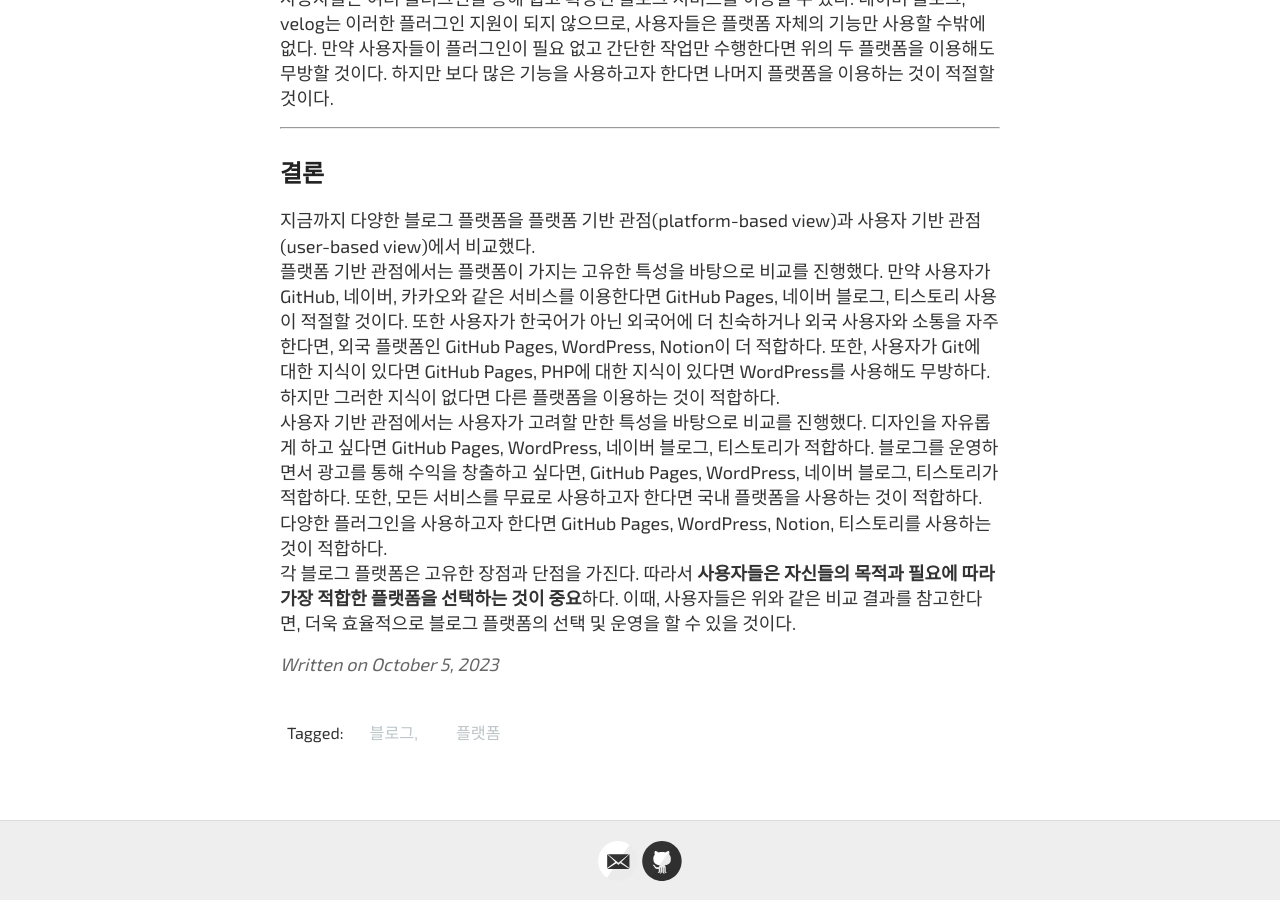
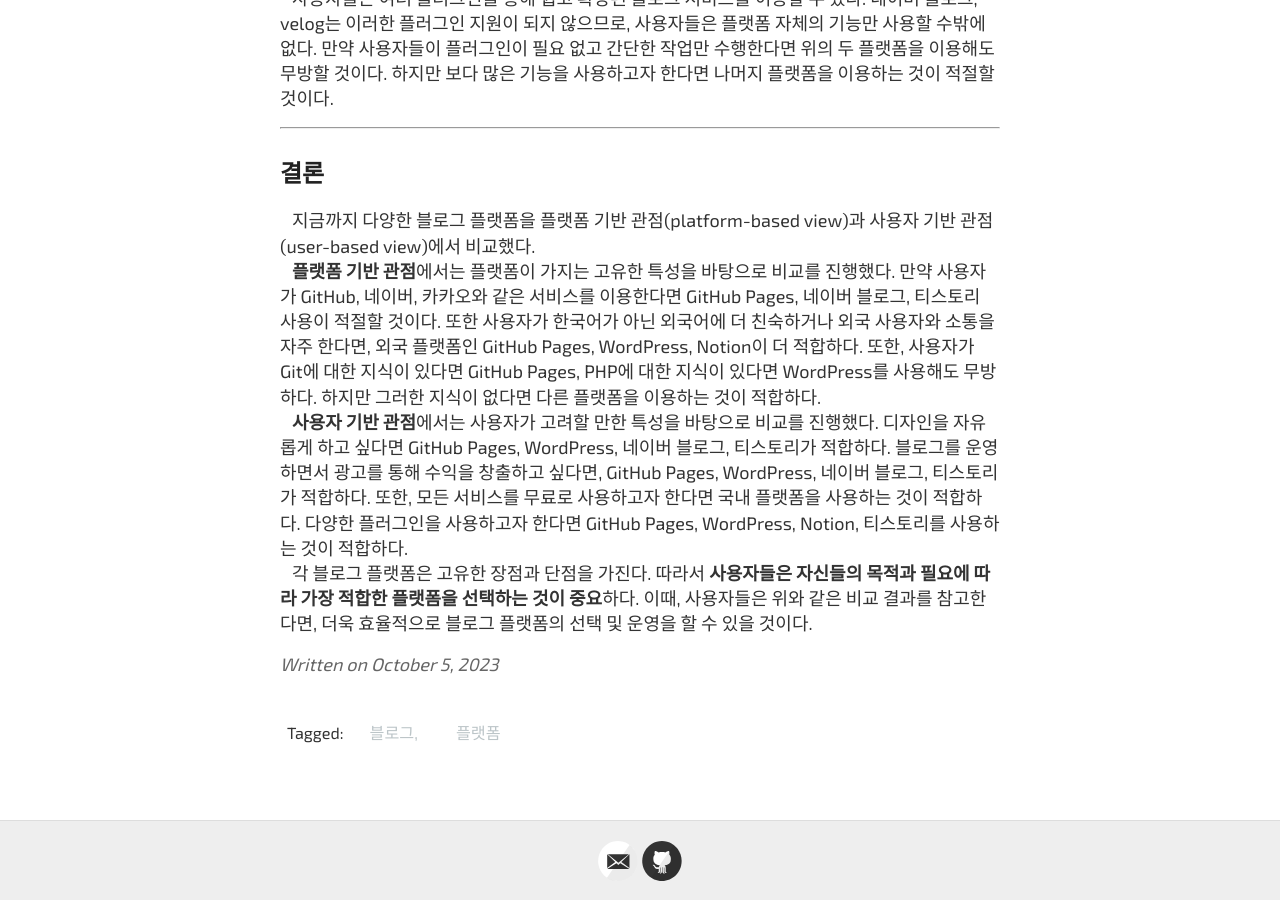
Before and after one commit to ciment1010/ciment1010.github.io, a Jekyll site: the page built from _posts/2023-10-05-개발자 블로그 플랫폼 비교.md, in a window 1280 px wide and 900 px high, scrolled down 4231 px. Built offline with Jekyll 4.4.1, drawn with Linux system fonts in a browser that asks for light colours; some web fonts are replaced; comment, search, counter and statistics services are not loaded; some of the changed lines change nothing that is shown.

Commit message:
fix: 내용 수정

```diff
--- a/_posts/2023-10-05-개발자 블로그 플랫폼 비교.md
+++ b/_posts/2023-10-05-개발자 블로그 플랫폼 비교.md
@@ -8,7 +8,7 @@
 > 요약 – 개발자와 CS 전공자들에게 블로그는 지식 공유의 중요한 수단이다. 하지만 현재는 수많은 블로그 플랫폼이 존재하여, 사용자들이 자신에게 적합한 플랫폼을 선택하는 데 어려움을 겪고 있다. 따라서 **GitHub Pages, WordPress, Notion, 네이버 블로그, 티스토리, velog**를 플랫폼 기반 관점, 사용자 기반 관점에서 비교하여 각각의 특성을 알아보고자 한다. **플랫폼 기반 관점**에서는 플랫폼이 가지는 고유한 특성(운영사(자), 제작 국가, 지원 언어, 용도, 회원 가입의 필요성, 마크다운 외의 교육(언어) 필요성)을 바탕으로 비교한다. **사용자 기반 관점**에서는 사용자가 고려할 만한 특성(마크다운 지원, 디자인 자유성, 디자인 편의성, 광고 삽입 가능성, 유료 서비스 금액, 플러그인 지원 여부)을 바탕으로 비교한다. 비교 결과를 통해, 사용자들은 자신의 목적과 필요에 적합한 플랫폼을 선택할 수 있다.
 
 ## 서론
-개발자들과 CS 전공자들에게 있어 블로그는 정보와 지식을 공유하는 중요한 창구이다. 이러한 중요성에 따라 오늘날에는 수많은 블로그 플랫폼이 존재한다. 따라서 새로운 개발자들이나 블로그를 시작하려는 사람들에게는 블로그 플랫폼의 선택이 힘들 수 있다.  이 글에서는 대표적인 외국 블로그 플랫폼인 **GitHub Pages, WordPress, Notion**과 국내 블로그 플랫폼인 **네이버 블로그, 티스토리, velog**를 비교하고자 한다. 먼저 **플랫폼 기반 관점(platform-based view)**에서 비교하여, 플랫폼의 특징에 대해 각각 살펴본다. 다음으로 **사용자 기반 관점(user-based view)**에서 비교하여 어떤 블로그가 사용자의 관점에서 더 유용한지 살펴본다.
+&nbsp;&nbsp; 개발자들과 CS 전공자들에게 있어 블로그는 정보와 지식을 공유하는 중요한 창구이다. 이러한 중요성에 따라 오늘날에는 수많은 블로그 플랫폼이 존재한다. 따라서 새로운 개발자들이나 블로그를 시작하려는 사람들에게는 블로그 플랫폼의 선택이 힘들 수 있다.  이 글에서는 대표적인 외국 블로그 플랫폼인 **GitHub Pages, WordPress, Notion**과 국내 블로그 플랫폼인 **네이버 블로그, 티스토리, velog**를 비교하고자 한다. 먼저 **플랫폼 기반 관점(platform-based view)**에서 비교하여, 플랫폼의 특징에 대해 각각 살펴본다. 다음으로 **사용자 기반 관점(user-based view)**에서 비교하여 어떤 블로그가 사용자의 관점에서 더 유용한지 살펴본다.
 <br>
 ![GitHub Pages, Notion의 로고]({{site.baseurl}}/images/20231005/01.png)
 <br>
@@ -17,68 +17,68 @@
 ***
 
 ## 본론
-이 글에서는 비교할 블로그 플랫폼으로 GitHub Pages, WordPress, Notion, 네이버 블로그, 티스토리, velog를 택한다. 그리고 이들을 플랫폼 기반 관점, 사용자 기반 관점에서 비교해 보며 각 플랫폼의 특징에 대해 알아보고자 한다.
+&nbsp;&nbsp; 이 글에서는 비교할 블로그 플랫폼으로 GitHub Pages, WordPress, Notion, 네이버 블로그, 티스토리, velog를 택한다. 그리고 이들을 플랫폼 기반 관점, 사용자 기반 관점에서 비교해 보며 각 플랫폼의 특징에 대해 알아보고자 한다.
 
 ### 1. 플랫폼 기반 관점(platform-based view) 비교
-먼저 플랫폼 기반 관점(platform-based view)에서 비교한다.  플랫폼 기반 관점의 비교는 플랫폼이 가지는 고유한 특성을 바탕으로 한 비교를 말한다. 플랫폼의 운영사(자), 제작 국가, 지원 언어, 용도, 회원 가입의 필요성, 마크다운 외의 교육(언어) 필요성을 기준으로 비교를 할 것이다. 이러한 특성을 비교함으로써, 각 플랫폼 자체가 가지는 특징에 대해 알 수 있다.
+&nbsp;&nbsp; 먼저 플랫폼 기반 관점(platform-based view)에서 비교한다.  플랫폼 기반 관점의 비교는 플랫폼이 가지는 고유한 특성을 바탕으로 한 비교를 말한다. 플랫폼의 운영사(자), 제작 국가, 지원 언어, 용도, 회원 가입의 필요성, 마크다운 외의 교육(언어) 필요성을 기준으로 비교를 할 것이다. 이러한 특성을 비교함으로써, 각 플랫폼 자체가 가지는 특징에 대해 알 수 있다.
 
 ![플랫폼 기반 관점에서의 비교]({{site.baseurl}}/images/20231005/02.png)
 <br>
 ###### *Figure 2. 플랫폼 기반 관점에서의 비교*
 
 #### 1) 운영사(자)
-먼저 운영사(자) 항목에서 보면, GitHub Pages, 네이버 블로그, 티스토리는 이미 자사의 서비스 플랫폼이 존재하고, 이에 대한 확장 서비스로 블로그 플랫폼을 운영함을 알 수 있다. 따라서 만약 사용자가 GitHub, 네이버, 카카오를 이용하고 있다면 자사의 블로그 플랫폼을 이용하는 것이 적합하다.
+&nbsp;&nbsp; 먼저 운영사(자) 항목에서 보면, GitHub Pages, 네이버 블로그, 티스토리는 이미 자사의 서비스 플랫폼이 존재하고, 이에 대한 확장 서비스로 블로그 플랫폼을 운영함을 알 수 있다. 따라서 만약 사용자가 GitHub, 네이버, 카카오를 이용하고 있다면 자사의 블로그 플랫폼을 이용하는 것이 적합하다.
 
 #### 2 & 3) 제작 국가 & 지원 언어
-국외 플랫폼에서는 당연히 영어를   지원한다. 그리고 한국어와 같은 다른 국가의 언어들도 지원한다. 그러나 한국에서 제작된 블로그 플랫폼의 경우에는 한국어만 지원된다. 따라서 한국어 외의 다른 언어가 더 편하거나 외국인과 교류할 예정이라면 GitHub Pages, WordPress, Notion을, 그렇지 않다면 국내 블로그 플랫폼을 이용하는 것이 적합하다.
+&nbsp;&nbsp; 국외 플랫폼에서는 당연히 영어를   지원한다. 그리고 한국어와 같은 다른 국가의 언어들도 지원한다. 그러나 한국에서 제작된 블로그 플랫폼의 경우에는 한국어만 지원된다. 따라서 한국어 외의 다른 언어가 더 편하거나 외국인과 교류할 예정이라면 GitHub Pages, WordPress, Notion을, 그렇지 않다면 국내 블로그 플랫폼을 이용하는 것이 적합하다.
 
 #### 4) 용도
-대부분의 블로그 플랫폼은 블로그를 목적으로 운용되고 있으며 Notion의 경우에는 필기 및 위키, 협업의 목적으로 사용된다. 이 글에서는 블로그를 기준으로 살피고 있으므로, 모든 플랫폼은 용도에 있어서 적절하다.
+&nbsp;&nbsp; 대부분의 블로그 플랫폼은 블로그를 목적으로 운용되고 있으며 Notion의 경우에는 필기 및 위키, 협업의 목적으로 사용된다. 이 글에서는 블로그를 기준으로 살피고 있으므로, 모든 플랫폼은 용도에 있어서 적절하다.
 
 #### 5) 회원가입의 필요성
-모든 플랫폼은 서비스를 이용하기 위해서 회원가입이 필요하다. 따라서 사용자들은 해당 서비스 이용 시 회원가입을 필수로 해야 한다. 물론 회원가입을 하지 않아도 조회는 할 수 있지만, 이 글은 블로그의 운영을 목적으로 하므로, 모든 플랫폼에서 회원가입이 필수라고 볼 수 있다.
+&nbsp;&nbsp; 모든 플랫폼은 서비스를 이용하기 위해서 회원가입이 필요하다. 따라서 사용자들은 해당 서비스 이용 시 회원가입을 필수로 해야 한다. 물론 회원가입을 하지 않아도 조회는 할 수 있지만, 이 글은 블로그의 운영을 목적으로 하므로, 모든 플랫폼에서 회원가입이 필수라고 볼 수 있다.
 
 #### 6) 마크다운 외의 교육 필요성
-대부분의 블로그 플랫폼은 글의 작성에 있어 마크다운 형식으로 글을 작성한다. 하지만 GitHub Pages의 경우에는 Git에 대한 지식이 추가로 있어야 한다. WordPress는 추가로 PHP에 대한 지식이 있어야 한다. 이에 반해, 다른 블로그 플랫폼은 마크다운 형식과 각 서비스의 사용법 정도만 알고 있으면 글을 작성하는 데 큰 무리가 없다. 따라서 사용자들은 본인의 지식 및 경험 수준에 근거하여 블로그 플랫폼을 선택하면 된다.
+&nbsp;&nbsp; 대부분의 블로그 플랫폼은 글의 작성에 있어 마크다운 형식으로 글을 작성한다. 하지만 GitHub Pages의 경우에는 Git에 대한 지식이 추가로 있어야 한다. WordPress는 추가로 PHP에 대한 지식이 있어야 한다. 이에 반해, 다른 블로그 플랫폼은 마크다운 형식과 각 서비스의 사용법 정도만 알고 있으면 글을 작성하는 데 큰 무리가 없다. 따라서 사용자들은 본인의 지식 및 경험 수준에 근거하여 블로그 플랫폼을 선택하면 된다.
 
 ***
 
 ### 2. 사용자 기반 관점(user-based view) 비교
-다음으로 사용자 기반 관점(user-based view)에서 비교한다. 사용자 기반 관점의 비교는 사용자가 플랫폼을 이용하는 데 있어 고려할 수 있는 특성을 바탕으로 한 비교를 말한다. 마크다운 지원, 디자인 자유성, 디자인 편의성, 광고 삽입 가능성, 유료 서비스(유료 요금제 중 가장 저렴한 요금제 기준) 금액, 플러그인 지원 여부 기준으로 비교할 것이다.
+&nbsp;&nbsp; 다음으로 사용자 기반 관점(user-based view)에서 비교한다. 사용자 기반 관점의 비교는 사용자가 플랫폼을 이용하는 데 있어 고려할 수 있는 특성을 바탕으로 한 비교를 말한다. 마크다운 지원, 디자인 자유성, 디자인 편의성, 광고 삽입 가능성, 유료 서비스(유료 요금제 중 가장 저렴한 요금제 기준) 금액, 플러그인 지원 여부 기준으로 비교할 것이다.
 <br>
-여기서 디자인 자유성이란 사용자가 블로그 플랫폼을 사용할 때 본인의 블로그 테마나 글의 테마를 자유롭게 꾸밀 수 있는지를 말한다. 디자인 편의도란 사용자가 얼마나 편리하게 디자인을 할 수 있는지를 말한다.
+&nbsp;&nbsp; 여기서 디자인 자유성이란 사용자가 블로그 플랫폼을 사용할 때 본인의 블로그 테마나 글의 테마를 자유롭게 꾸밀 수 있는지를 말한다. 디자인 편의도란 사용자가 얼마나 편리하게 디자인을 할 수 있는지를 말한다.
 
 ![사용자 기반 관점에서의 비교]({{site.baseurl}}/images/20231005/03.png)
 <br>
 ###### *Figure 3. 사용자 기반 관점에서의 비교*
 
 #### 1) 마크다운 지원
-사용자가 문서 제작을 할 때 더욱 쉽게 할 수 있게 해주기 위해서 마크다운은 필수적이다. 또한 개발자나 CS 전공자들에게는 ‘코드 입력’과 같은 기능도 있으므로 더욱 필수적이다. 대부분의 플랫폼에서는 마크다운을 지원하고 있지만, 네이버 블로그는 지원하지 않는다.
+&nbsp;&nbsp; 사용자가 문서 제작을 할 때 더욱 쉽게 할 수 있게 해주기 위해서 마크다운은 필수적이다. 또한 개발자나 CS 전공자들에게는 ‘코드 입력’과 같은 기능도 있으므로 더욱 필수적이다. 대부분의 플랫폼에서는 마크다운을 지원하고 있지만, 네이버 블로그는 지원하지 않는다.
 
 #### 2) 디자인 자유성
-GitHub Pages, WordPress, 네이버 블로그, 티스토리는 블로그 및 글을 제작하는 데 사용자의 취향에 맞게 디자인을 수정할 수 있다. 하지만 Notion, velog는 플랫폼 자체의 디자인을 수정할 수 없다. 따라서 사용자가 본인의 디자인을 구축하고자 한다면 GitHub Pages, WordPress, 네이버 블로그, 티스토리를 이용하는 것이 적절하고, 그렇지 않다면 Notion, velog의 이용도 고려해 볼 수 있다.
+&nbsp;&nbsp; GitHub Pages, WordPress, 네이버 블로그, 티스토리는 블로그 및 글을 제작하는 데 사용자의 취향에 맞게 디자인을 수정할 수 있다. 하지만 Notion, velog는 플랫폼 자체의 디자인을 수정할 수 없다. 따라서 사용자가 본인의 디자인을 구축하고자 한다면 GitHub Pages, WordPress, 네이버 블로그, 티스토리를 이용하는 것이 적절하고, 그렇지 않다면 Notion, velog의 이용도 고려해 볼 수 있다.
 
 #### 3) 디자인 편의도
-디자인 편의도는 디자인 자유성이 있는 플랫폼에서 높은 편의성을 보이고, 디자인 자유성이 없는 플랫폼에서는 낮은 편의성을 보였다. 디자인 자유성이 있는 플랫폼에서는 블로그 테마, 글의 템플릿과 같은 기능을 제공하여 사용자가 디자인함에 있어 겪을 수 있는 막연함을 해소한다.
+&nbsp;&nbsp; 디자인 편의도는 디자인 자유성이 있는 플랫폼에서 높은 편의성을 보이고, 디자인 자유성이 없는 플랫폼에서는 낮은 편의성을 보였다. 디자인 자유성이 있는 플랫폼에서는 블로그 테마, 글의 템플릿과 같은 기능을 제공하여 사용자가 디자인함에 있어 겪을 수 있는 막연함을 해소한다.
 
 #### 4) 광고 삽입 가능성
-사용자들은 블로그 운영과 동시에 수익 창출을 원할 수 있다. Notion과 velog는 광고 삽입을 하지 못한다. 물론 사용자가 광고주와 파트너십을 맺어 광고를 게재할 수는 있지만, 플랫폼 자체적으로 플러그인이나 특정 기능을 제공하고 있지 않다. 따라서 사용자가 광고를 통해 수익을 창출하길 원한다면, 위의 두 플랫폼을 제외한 나머지 플랫폼이 적절하다.
+&nbsp;&nbsp; 사용자들은 블로그 운영과 동시에 수익 창출을 원할 수 있다. Notion과 velog는 광고 삽입을 하지 못한다. 물론 사용자가 광고주와 파트너십을 맺어 광고를 게재할 수는 있지만, 플랫폼 자체적으로 플러그인이나 특정 기능을 제공하고 있지 않다. 따라서 사용자가 광고를 통해 수익을 창출하길 원한다면, 위의 두 플랫폼을 제외한 나머지 플랫폼이 적절하다.
 
 
 #### 5) 유료 서비스의 금액
-유료 서비스는 금액별로 다양한데, 비교를 위해 유료 서비스 중 가장 저렴한 서비스를 기준으로 선정했다. 위의 플랫폼들은 무료 요금제도 지원하고 있지만, 사용자들이 더 확장된 서비스를 이용하기 위해 유료 서비스에 가입할 수도 있다. 국내 플랫폼인 네이버 블로그, 티스토리, velog는 유료 서비스가 없다. 그러나 외국 플랫폼인 GitHub Pages, WordPress는 한 달에 4달러, Notion은 한 달에 8달러를 부과한다. 이때, GitHub Pages, WordPress의 요금제는 개인을 대상으로 하고, Notion은 소규모 단체를 대상으로 하기 때문에 금액의 차이는 당연하다.
+&nbsp;&nbsp; 유료 서비스는 금액별로 다양한데, 비교를 위해 유료 서비스 중 가장 저렴한 서비스를 기준으로 선정했다. 위의 플랫폼들은 무료 요금제도 지원하고 있지만, 사용자들이 더 확장된 서비스를 이용하기 위해 유료 서비스에 가입할 수도 있다. 국내 플랫폼인 네이버 블로그, 티스토리, velog는 유료 서비스가 없다. 그러나 외국 플랫폼인 GitHub Pages, WordPress는 한 달에 4달러, Notion은 한 달에 8달러를 부과한다. 이때, GitHub Pages, WordPress의 요금제는 개인을 대상으로 하고, Notion은 소규모 단체를 대상으로 하기 때문에 금액의 차이는 당연하다.
 
 
 #### 6) 플러그인 지원 여부
-사용자들은 여러 플러그인을 통해 쉽고 확장된 블로그 서비스를 이용할 수 있다. 네이버 블로그, velog는 이러한 플러그인 지원이 되지 않으므로, 사용자들은 플랫폼 자체의 기능만 사용할 수밖에 없다. 만약 사용자들이 플러그인이 필요 없고 간단한 작업만 수행한다면 위의 두 플랫폼을 이용해도 무방할 것이다. 하지만 보다 많은 기능을 사용하고자 한다면 나머지 플랫폼을 이용하는 것이 적절할 것이다.
+&nbsp;&nbsp; 사용자들은 여러 플러그인을 통해 쉽고 확장된 블로그 서비스를 이용할 수 있다. 네이버 블로그, velog는 이러한 플러그인 지원이 되지 않으므로, 사용자들은 플랫폼 자체의 기능만 사용할 수밖에 없다. 만약 사용자들이 플러그인이 필요 없고 간단한 작업만 수행한다면 위의 두 플랫폼을 이용해도 무방할 것이다. 하지만 보다 많은 기능을 사용하고자 한다면 나머지 플랫폼을 이용하는 것이 적절할 것이다.
 
 ***
 
 ## 결론
-지금까지 다양한 블로그 플랫폼을 플랫폼 기반 관점(platform-based view)과 사용자 기반 관점(user-based view)에서 비교했다.
+&nbsp;&nbsp; 지금까지 다양한 블로그 플랫폼을 플랫폼 기반 관점(platform-based view)과 사용자 기반 관점(user-based view)에서 비교했다.
 <br>
-플랫폼 기반 관점에서는 플랫폼이 가지는 고유한 특성을 바탕으로 비교를 진행했다. 만약 사용자가 GitHub, 네이버, 카카오와 같은 서비스를 이용한다면 GitHub Pages, 네이버 블로그, 티스토리 사용이 적절할 것이다. 또한 사용자가 한국어가 아닌 외국어에 더 친숙하거나 외국 사용자와 소통을 자주 한다면, 외국 플랫폼인 GitHub Pages, WordPress, Notion이 더 적합하다. 또한, 사용자가 Git에 대한 지식이 있다면 GitHub Pages, PHP에 대한 지식이 있다면 WordPress를 사용해도 무방하다. 하지만 그러한 지식이 없다면 다른 플랫폼을 이용하는 것이 적합하다.
+&nbsp;&nbsp; **플랫폼 기반 관점**에서는 플랫폼이 가지는 고유한 특성을 바탕으로 비교를 진행했다. 만약 사용자가 GitHub, 네이버, 카카오와 같은 서비스를 이용한다면 GitHub Pages, 네이버 블로그, 티스토리 사용이 적절할 것이다. 또한 사용자가 한국어가 아닌 외국어에 더 친숙하거나 외국 사용자와 소통을 자주 한다면, 외국 플랫폼인 GitHub Pages, WordPress, Notion이 더 적합하다. 또한, 사용자가 Git에 대한 지식이 있다면 GitHub Pages, PHP에 대한 지식이 있다면 WordPress를 사용해도 무방하다. 하지만 그러한 지식이 없다면 다른 플랫폼을 이용하는 것이 적합하다.
 <br>
-사용자 기반 관점에서는 사용자가 고려할 만한 특성을 바탕으로 비교를 진행했다. 디자인을 자유롭게 하고 싶다면 GitHub Pages, WordPress, 네이버 블로그, 티스토리가 적합하다. 블로그를 운영하면서 광고를 통해 수익을 창출하고 싶다면, GitHub Pages, WordPress, 네이버 블로그, 티스토리가 적합하다. 또한, 모든 서비스를 무료로 사용하고자 한다면 국내 플랫폼을 사용하는 것이 적합하다. 다양한 플러그인을 사용하고자 한다면 GitHub Pages, WordPress, Notion, 티스토리를 사용하는 것이 적합하다.
+&nbsp;&nbsp; **사용자 기반 관점**에서는 사용자가 고려할 만한 특성을 바탕으로 비교를 진행했다. 디자인을 자유롭게 하고 싶다면 GitHub Pages, WordPress, 네이버 블로그, 티스토리가 적합하다. 블로그를 운영하면서 광고를 통해 수익을 창출하고 싶다면, GitHub Pages, WordPress, 네이버 블로그, 티스토리가 적합하다. 또한, 모든 서비스를 무료로 사용하고자 한다면 국내 플랫폼을 사용하는 것이 적합하다. 다양한 플러그인을 사용하고자 한다면 GitHub Pages, WordPress, Notion, 티스토리를 사용하는 것이 적합하다.
 <br>
-각 블로그 플랫폼은 고유한 장점과 단점을 가진다. 따라서 **사용자들은 자신들의 목적과 필요에 따라 가장 적합한 플랫폼을 선택하는 것이 중요**하다. 이때, 사용자들은 위와 같은 비교 결과를 참고한다면, 더욱 효율적으로 블로그 플랫폼의 선택 및 운영을 할 수 있을 것이다.
+&nbsp;&nbsp; 각 블로그 플랫폼은 고유한 장점과 단점을 가진다. 따라서 **사용자들은 자신들의 목적과 필요에 따라 가장 적합한 플랫폼을 선택하는 것이 중요**하다. 이때, 사용자들은 위와 같은 비교 결과를 참고한다면, 더욱 효율적으로 블로그 플랫폼의 선택 및 운영을 할 수 있을 것이다.
```
